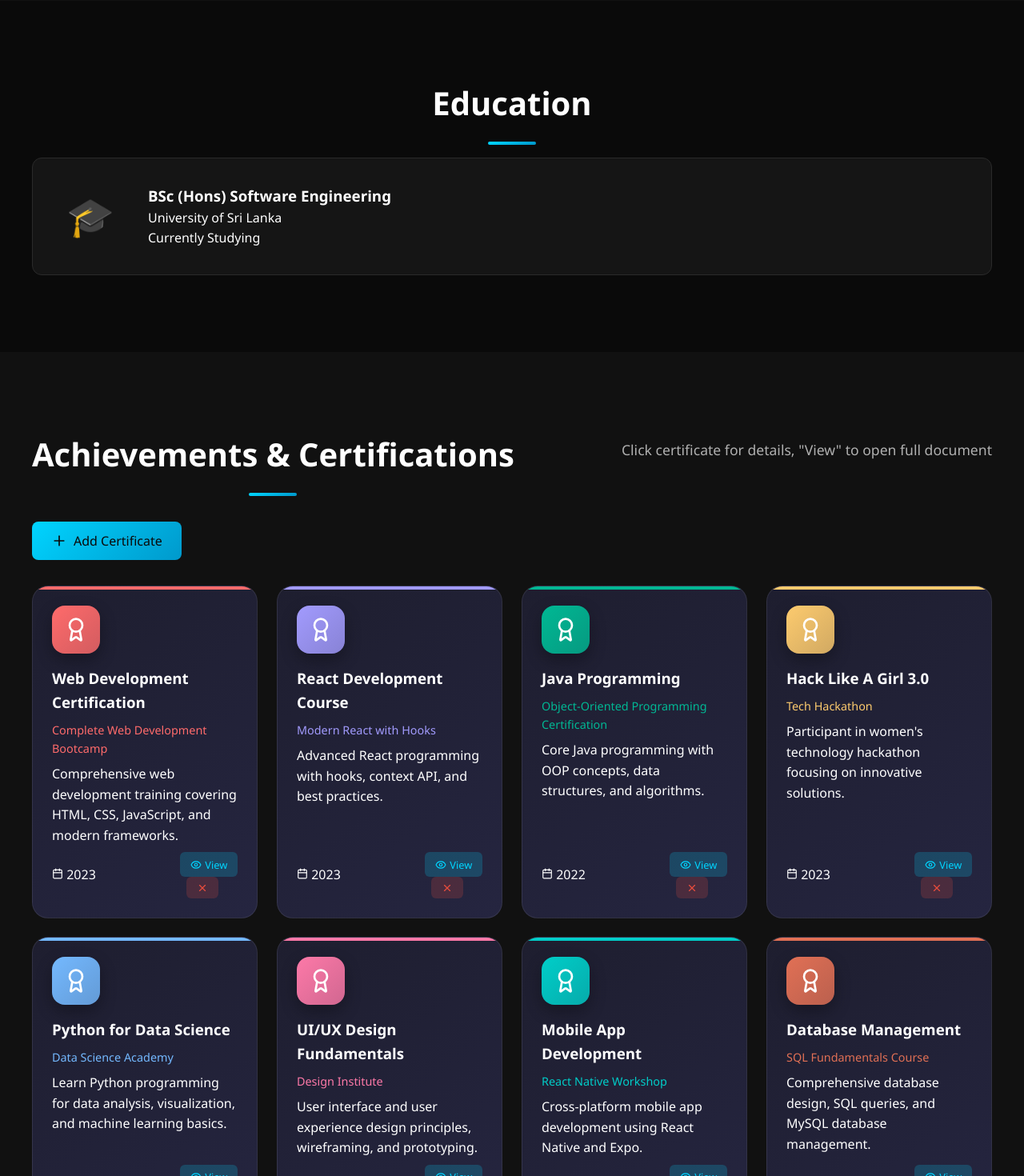
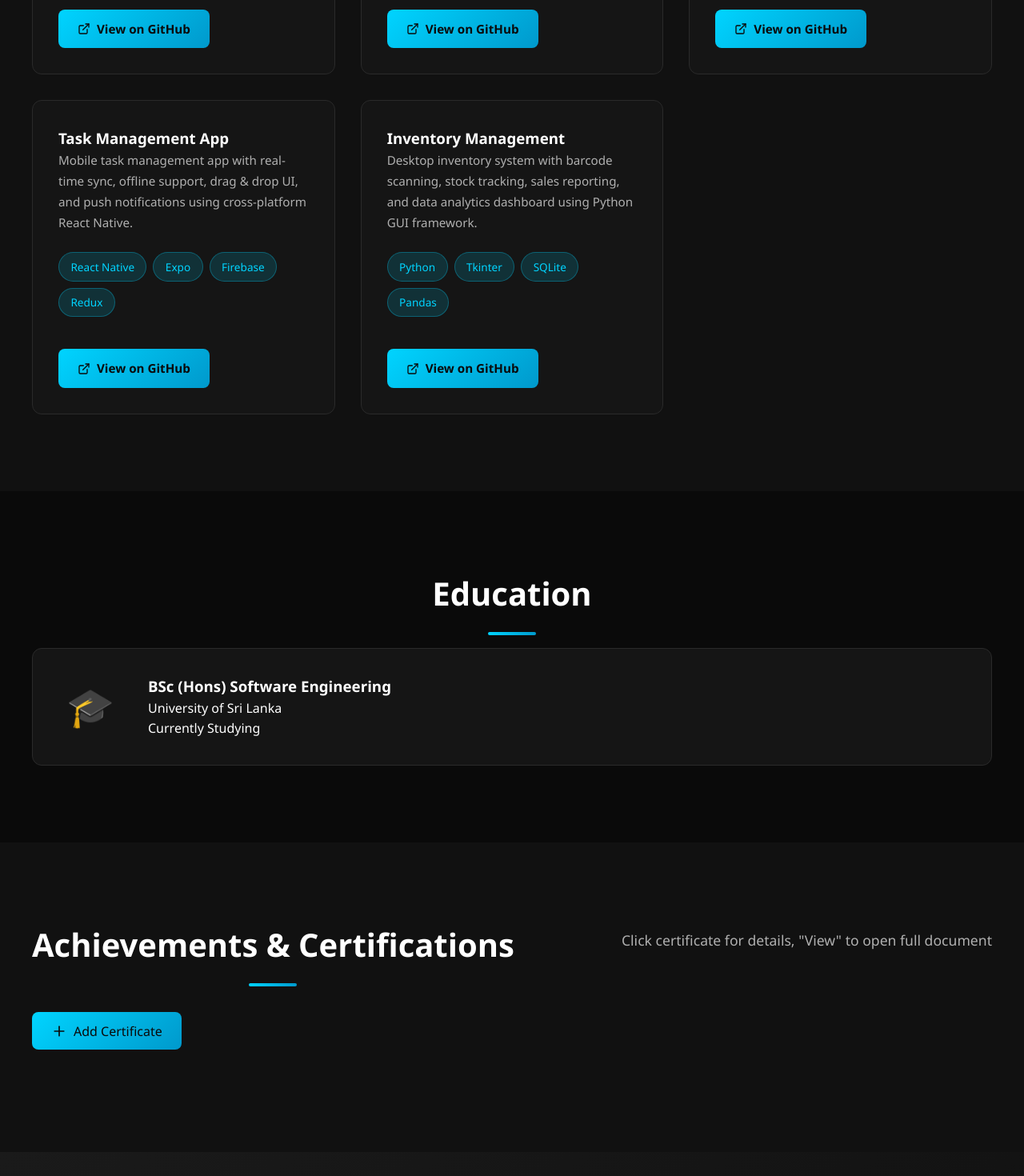
Before and after one commit to Hari-Mal/Malshi-s_Portfolio, a React (Vite) app in the folder PORTFOLIO_APP/: page / in a window 1280 px wide. Shown: the part 2560-4030 px from the top of the page at 80% size. Built offline with nearby package versions, Linux system fonts and the light colour scheme.

Commit message:
Edit App.jsx

```diff
--- a/PORTFOLIO_APP/src/App.css
+++ b/PORTFOLIO_APP/src/App.css
@@ -1025,6 +1025,74 @@ body {
   margin-left: 5px;
 }
 
+.project-github-btn {
+  display: inline-flex;
+  align-items: center;
+  gap: 0.5rem;
+  padding: 0.75rem 1.5rem;
+  background: var(--gradient-primary);
+  color: var(--bg-primary);
+  text-decoration: none;
+  border-radius: 8px;
+  font-weight: 600;
+  font-size: 0.95rem;
+  margin-top: 1rem;
+  transition: var(--transition);
+  border: none;
+  white-space: nowrap;
+}
+
+.project-github-btn:hover {
+  transform: translateY(-3px) scale(1.02);
+  box-shadow: var(--shadow-glow), 0 8px 25px rgba(0, 212, 255, 0.3);
+}
+
+.project-links {
+  display: flex;
+  gap: 1rem;
+  flex-wrap: wrap;
+  margin-top: auto;
+}
+
+.project-tech span {
+  background: rgba(0, 212, 255, 0.15);
+  color: var(--accent-primary);
+  border: 1px solid rgba(0, 212, 255, 0.3);
+  padding: 0.4rem 0.9rem;
+  border-radius: 20px;
+  font-size: 0.85rem;
+  font-weight: 500;
+  transition: var(--transition);
+}
+
+.project-card:hover .project-tech span {
+  background: var(--accent-primary);
+  color: var(--bg-primary);
+  box-shadow: 0 0 15px var(--accent-glow);
+  transform: scale(1.05);
+}
+
+.project-description {
+  color: var(--text-secondary);
+  line-height: 1.7;
+  margin-bottom: 1.5rem;
+  font-size: 0.95rem;
+}
+
+/* Responsive */
+@media (max-width: 768px) {
+  .project-github-btn {
+    width: 100%;
+    justify-content: center;
+    padding: 0.75rem;
+  }
+
+  .project-links {
+    flex-direction: column;
+  }
+}
+
+
 /* ========================================
    Education Section
    ======================================== */
--- a/PORTFOLIO_APP/src/App.jsx
+++ b/PORTFOLIO_APP/src/App.jsx
@@ -26,87 +26,47 @@ function App() {
   const skillInputRef = useRef(null)
 
   const [certificatesData, setCertificatesData] = useState([
+
+  ])
+
+  const [projectsData] = useState([
     {
       id: 1,
-      title: "Web Development Certification",
-      issuer: "Complete Web Development Bootcamp",
-      date: "2023",
-      description: "Comprehensive web development training covering HTML, CSS, JavaScript, and modern frameworks.",
-      color: "#ff6b6b",
-      skills: ["HTML", "CSS", "JavaScript", "React", "Node.js"],
-      imageUrl: ''
+      title: "Student Management System",
+      githubUrl: "https://github.com/harinimalshini/student-management-java",
+      techStack: ["Java", "OOP", "NetBeans", "Swing"],
+      description: "Complete student management system with CRUD operations, user authentication, and reporting features. Implements OOP principles with clean architecture and GUI interface."
     },
     {
       id: 2,
-      title: "React Development Course",
-      issuer: "Modern React with Hooks",
-      date: "2023",
-      description: "Advanced React programming with hooks, context API, and best practices.",
-      color: "#a29bfe",
-      skills: ["React", "Hooks", "Context API", "Redux"],
-      imageUrl: ''
+      title: "Portfolio Website",
+      githubUrl: "https://github.com/harinimalshini/portfolio-react",
+      techStack: ["React", "Vite", "Tailwind CSS", "JavaScript"],
+      description: "This very portfolio website built with modern React 19, Vite build tool, custom CSS animations, and responsive design using CSS Grid and Flexbox."
     },
     {
       id: 3,
-      title: "Java Programming",
-      issuer: "Object-Oriented Programming Certification",
-      date: "2022",
-      description: "Core Java programming with OOP concepts, data structures, and algorithms.",
-      color: "#00b894",
-      skills: ["Java", "OOP", "Data Structures", "Algorithms"],
-      imageUrl: ''
+      title: "E-Commerce Platform",
+      githubUrl: "https://github.com/harinimalshini/ecommerce-php",
+      techStack: ["PHP", "CodeIgniter", "MySQL", "Bootstrap"],
+      description: "Full-stack e-commerce application with shopping cart, payment gateway integration, admin dashboard, and order management system."
     },
     {
       id: 4,
-      title: "Hack Like A Girl 3.0",
-      issuer: "Tech Hackathon",
-      date: "2023",
-      description: "Participant in women's technology hackathon focusing on innovative solutions.",
-      color: "#fdcb6e",
-      skills: ["Teamwork", "Problem Solving", "Innovation"],
-      imageUrl: ''
+      title: "Task Management App",
+      githubUrl: "https://github.com/harinimalshini/task-manager-react",
+      techStack: ["React Native", "Expo", "Firebase", "Redux"],
+      description: "Mobile task management app with real-time sync, offline support, drag & drop UI, and push notifications using cross-platform React Native."
     },
     {
       id: 5,
-      title: "Python for Data Science",
-      issuer: "Data Science Academy",
-      date: "2023",
-      description: "Learn Python programming for data analysis, visualization, and machine learning basics.",
-      color: "#74b9ff",
-      skills: ["Python", "Pandas", "NumPy", "Matplotlib"],
-      imageUrl: ''
-    },
-    {
-      id: 6,
-      title: "UI/UX Design Fundamentals",
-      issuer: "Design Institute",
-      date: "2023",
-      description: "User interface and user experience design principles, wireframing, and prototyping.",
-      color: "#fd79a8",
-      skills: ["Figma", "Wireframing", "Prototyping", "User Research"],
-      imageUrl: ''
-    },
-    {
-      id: 7,
-      title: "Mobile App Development",
-      issuer: "React Native Workshop",
-      date: "2023",
-      description: "Cross-platform mobile app development using React Native and Expo.",
-      color: "#00cec9",
-      skills: ["React Native", "Expo", "Mobile UI", "API Integration"],
-      imageUrl: ''
-    },
-    {
-      id: 8,
-      title: "Database Management",
-      issuer: "SQL Fundamentals Course",
-      date: "2022",
-      description: "Comprehensive database design, SQL queries, and MySQL database management.",
-      color: "#e17055",
-      skills: ["MySQL", "SQL", "Database Design", "Query Optimization"],
-      imageUrl: ''
+      title: "Inventory Management",
+      githubUrl: "https://github.com/harinimalshini/inventory-python",
+      techStack: ["Python", "Tkinter", "SQLite", "Pandas"],
+      description: "Desktop inventory system with barcode scanning, stock tracking, sales reporting, and data analytics dashboard using Python GUI framework."
     }
   ])
+
 
   const STORAGE_KEY = 'portfolio_certificates'
 
@@ -429,19 +389,32 @@ function App() {
         <div className="container">
           <h2 className="section-title">Projects</h2>
           <div className="projects-grid">
-            {/* Projects cards - keeping original content */}
-            <div className="project-card">
-              <h3>Student Management System</h3>
-              <p>Java OOP implementation with NetBeans</p>
-              <div className="project-tech">
-                <span>Java</span><span>OOP</span><span>NetBeans</span>
+            {projectsData.map((project) => (
+              <div key={project.id} className="project-card">
+                <h3>{project.title}</h3>
+                <p className="project-description">{project.description}</p>
+                <div className="project-tech">
+                  {project.techStack.map((tech, idx) => (
+                    <span key={idx}>{tech}</span>
+                  ))}
+                </div>
+                <div className="project-links">
+                  <a
+                    href={project.githubUrl}
+                    target="_blank"
+                    rel="noopener noreferrer"
+                    className="project-github-btn"
+                  >
+                    <ExternalLink size={16} />
+                    View on GitHub
+                  </a>
+                </div>
               </div>
-              <a href="#" className="project-link">View Code →</a>
-            </div>
-            {/* Add more project cards similarly */}
+            ))}
           </div>
         </div>
       </section>
+
 
       {/* Education */}
       <section id="education" className="section education">
```
